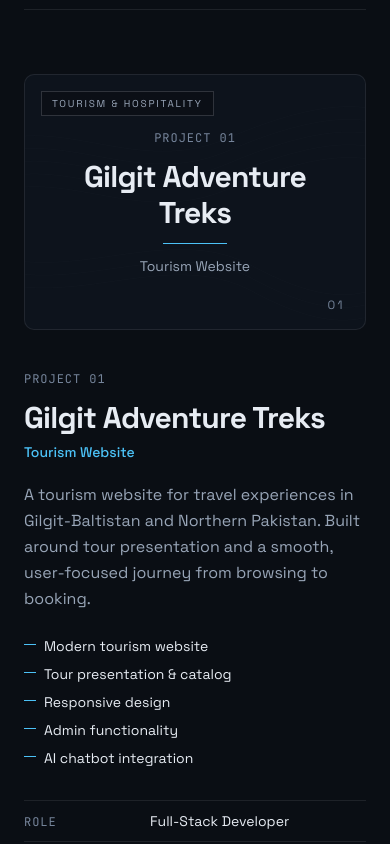
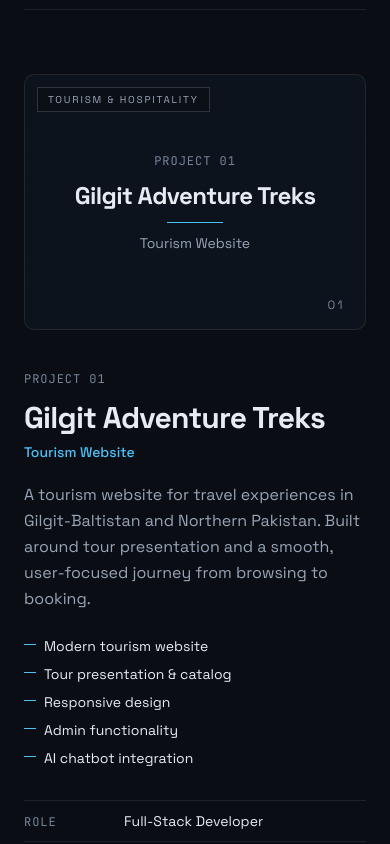
Before and after one commit to tashfeen635-cmyk/Bayak-tourss, a Next.js app: page /tashfeenbinriaz in a window 390 px wide. Shown: the part 3700-4544 px from the top of the page. Built offline with nearby package versions, Linux system fonts and the light colour scheme; no server answers; a web font is replaced by a local one.

Commit message:
fix portfolio featured project cover responsiveness on mobile

```diff
--- a/src/components/portfolio/Projects.tsx
+++ b/src/components/portfolio/Projects.tsx
@@ -16,23 +16,23 @@ function ProjectCover({
   return (
     <div
       className={`group/cvr relative flex items-center justify-center overflow-hidden rounded-lg border border-[var(--tp-line)] bg-[#0d131c] ${
-        large ? "aspect-[21/10] sm:aspect-[21/9]" : "aspect-[4/3] sm:aspect-[16/11]"
+        large ? "aspect-[4/3] sm:aspect-[21/9]" : "aspect-[4/3] sm:aspect-[16/11]"
       }`}
     >
       <Contours className="absolute inset-0 h-full w-full" />
-      <span className="absolute left-4 top-4 z-10 border border-[var(--tp-line-strong)] bg-[#0a0e14]/80 px-2.5 py-1 font-mono text-[10px] uppercase tracking-[0.18em] text-[var(--tp-muted)]">
+      <span className="absolute left-3 top-3 z-10 max-w-[calc(100%-2.5rem)] truncate border border-[var(--tp-line-strong)] bg-[#0a0e14]/80 px-2.5 py-1 font-mono text-[10px] uppercase tracking-[0.18em] text-[var(--tp-muted)] sm:left-4 sm:top-4">
         {project.category}
       </span>
-      <div className="relative z-10 flex flex-col items-center gap-3 px-6 text-center">
+      <div className="relative z-10 flex flex-col items-center gap-2.5 px-6 text-center sm:gap-3">
         <span className="tp-mono-label">Project {project.index}</span>
         <span
           className={`font-bold tracking-tight text-[var(--tp-text)] ${
-            large ? "text-4xl sm:text-6xl" : "text-3xl sm:text-5xl"
+            large ? "text-3xl sm:text-6xl" : "text-2xl sm:text-5xl"
           }`}
         >
           {project.title}
         </span>
-        <span className="h-px w-16 bg-[var(--tp-accent)] transition-all duration-500 group-hover/cvr:w-28" />
+        <span className="h-px w-14 bg-[var(--tp-accent)] transition-all duration-500 group-hover/cvr:w-28 sm:w-16" />
         <span className="text-sm text-[var(--tp-muted)]">{project.type}</span>
       </div>
       <span className="absolute bottom-4 right-5 font-mono text-xs tracking-[0.2em] text-[var(--tp-faint)]">
@@ -56,7 +56,7 @@ function ProjectMeta({ project }: { project: (typeof projects)[number] }) {
       {rows.map(([label, value]) => (
         <div
           key={label}
-          className="grid grid-cols-[110px_1fr] gap-4 border-b border-[var(--tp-line)] py-2.5"
+          className="grid grid-cols-[88px_1fr] gap-3 border-b border-[var(--tp-line)] py-2.5 sm:grid-cols-[110px_1fr] sm:gap-4"
         >
           <dt className="tp-mono-label pt-0.5">{label}</dt>
           <dd className="text-sm text-[var(--tp-text)]">{value}</dd>
@@ -166,7 +166,7 @@ export function Projects() {
               <div className="flex flex-wrap items-end justify-between gap-4">
                 <div>
                   <p className="tp-eyebrow">Flagship Project — {featured.index}</p>
-                  <h3 className="mt-4 text-4xl font-bold tracking-tight sm:text-6xl">
+                  <h3 className="mt-4 text-3xl font-bold tracking-tight sm:text-6xl">
                     {featured.title}
                   </h3>
                   <p className="mt-2 text-base font-medium text-[var(--tp-accent)]">
```
